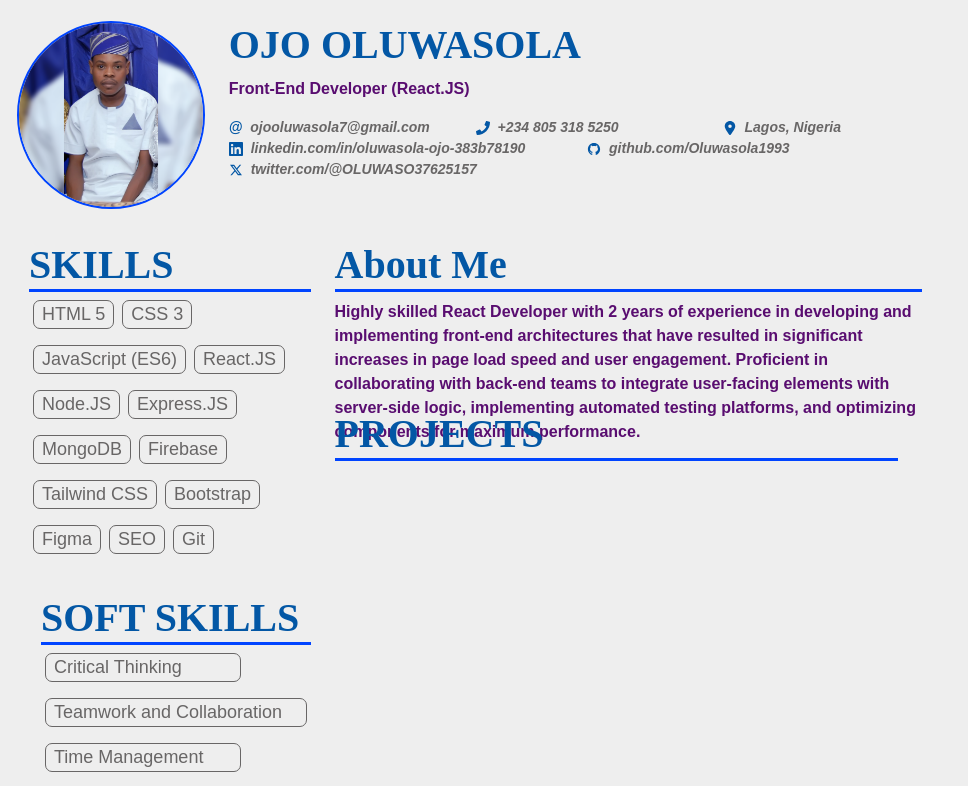
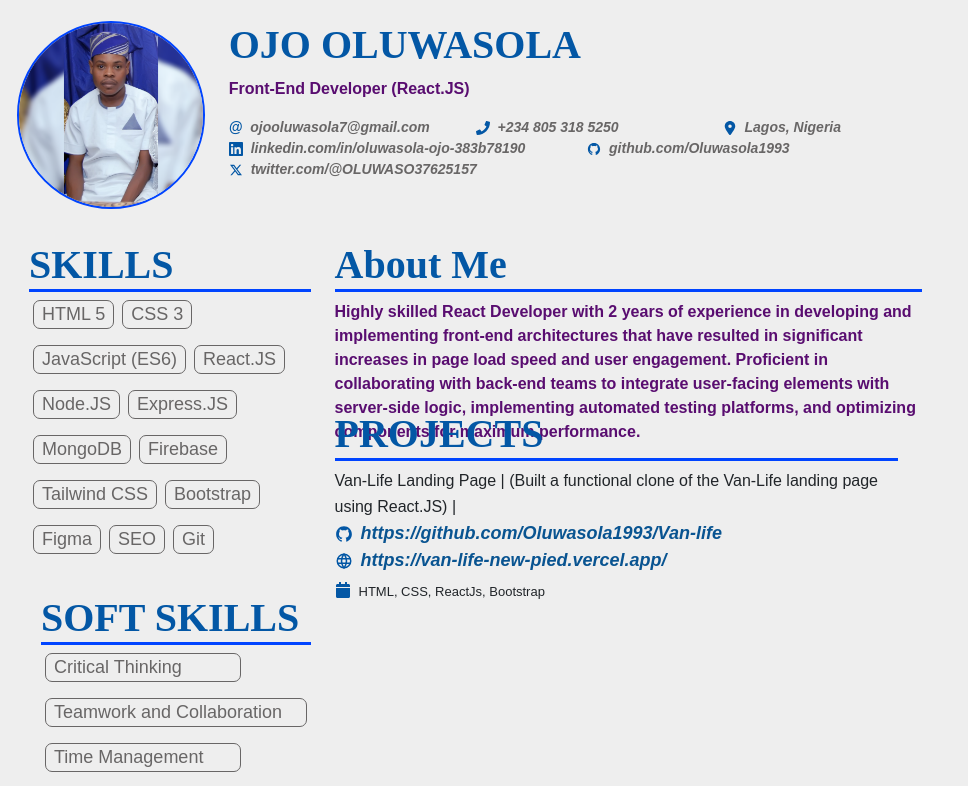
Before and after one commit to Oluwasola1993/My-CV, a React (Vite) app: page / in a window 1280 px wide. Shown: the top 786 px of the page, without its empty margins (0-968 px from the left). Built offline with nearby package versions, Linux system fonts and the light colour scheme.

Commit message:
Work in Progress in the Projects section

```diff
--- a/src/Components/CV.jsx
+++ b/src/Components/CV.jsx
@@ -9,6 +9,7 @@ import { RiTwitterXLine } from "react-icons/ri";
 import { MdMail } from "react-icons/md";
 import { FaCalendar } from "react-icons/fa";
 import { GoDotFill } from "react-icons/go";
+import { TbWorld } from "react-icons/tb";
 
 const CV = () => {
   return (
@@ -146,6 +147,38 @@ const CV = () => {
               </div>
               <div className="col-12 col-md-6 col-lg-6 moveUp">
                 <h1 className="Name2">PROJECTS</h1>
+                <div className="row">
+                  <div className="col-12 col-md-12 col-lg-12">
+                    Van-Life Landing Page | (Built a functional clone of the
+                    Van-Life landing page using React.JS) <span>|</span>
+                    <a
+                      target="_blank"
+                      href="https://github.com/Oluwasola1993/Van-life"
+                      className="proLink"
+                    >
+                      <div>
+                        <AiOutlineGithub className="me-2 icon" />
+                        https://github.com/Oluwasola1993/Van-life
+                      </div>
+                    </a>
+                  </div>
+                </div>
+                <a
+                  target="_blank"
+                  href="https://van-life-new-pied.vercel.app/"
+                  className="proLink"
+                >
+                  <div>
+                    <TbWorld className="me-2 icon" />
+                    https://van-life-new-pied.vercel.app/
+                  </div>
+                </a>
+                <div className="d-flex gap-2 pt-2">
+                  <FaCalendar className="icon" />
+                  <p style={{ fontSize: "13px" }}>
+                    HTML, CSS, ReactJs, Bootstrap
+                  </p>
+                </div>
               </div>
             </div>
             <div className="row">
--- a/src/assets/Cv.css
+++ b/src/assets/Cv.css
@@ -77,6 +77,14 @@ body{
     margin-top: -23vh;
 }
 
+.proLink{
+    color: rgb(9, 84, 145);
+    font-size: 18px;
+    font-style: oblique;
+    font-weight: bold;
+    text-decoration: none;
+}
+
 @media screen and (max-width: 999px) {
     .moveUp{
         margin-top: 0vh;
```
